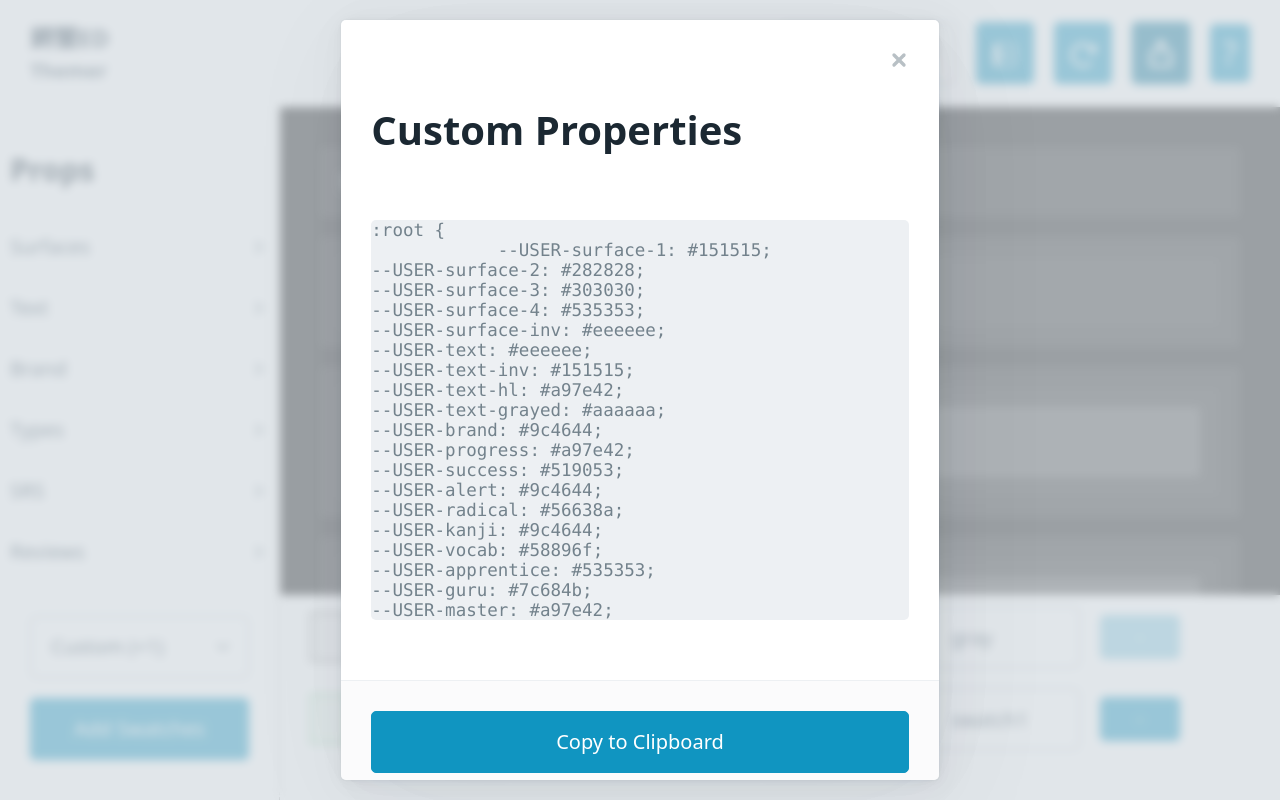
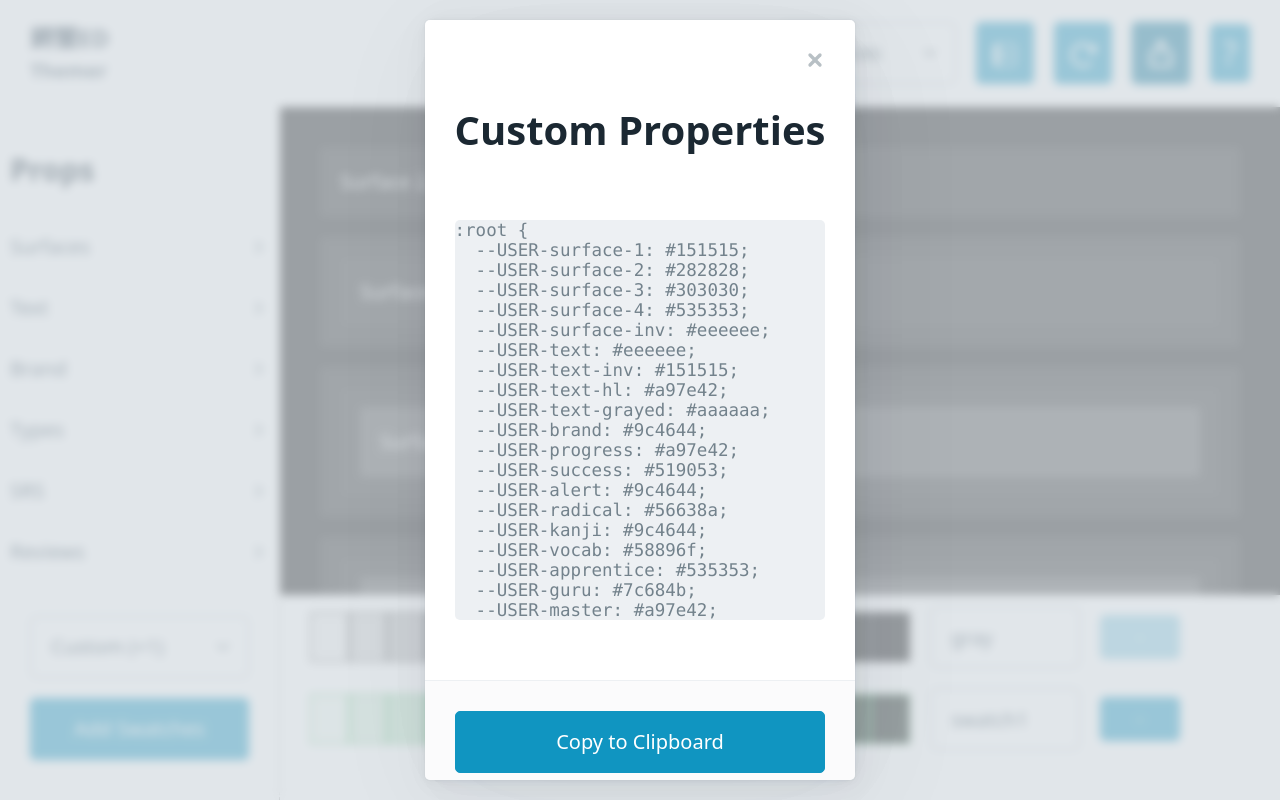
Before and after one commit to wrex/ed-themer, a SvelteKit app: page / in a window 1280 px wide. Both pictures are taken after a click on the button 1161 px from the left and 52 px from the top of the page. Built offline with nearby package versions, Linux system fonts and the light colour scheme.

Commit message:
back to functions for CSS generation

```diff
--- a/src/components/MainNav.svelte
+++ b/src/components/MainNav.svelte
@@ -6,7 +6,6 @@
 		sidebarExpanded,
 		modal,
 		userCSS,
-		paletteCSS,
 		swatches
 	} from '$lib/stores.js';
 	import ExportIcon from '../icons/ExportIcon.svelte';
@@ -71,9 +70,26 @@
 		return CSS;
 	};
 
+	/**
+	 * genUserCSS - generate custom props for each USER property
+	 */
+	const genUserCSS = () => {
+		let CSS = '';
+		allPropNames.forEach((name) => {
+			const thisEntry = `--USER-${name}`;
+			const refVal = $userProps.clrRef[thisEntry];
+			const clrVal = $userProps.clr[thisEntry];
+			if (refVal === 'Custom') {
+				CSS += `  ${thisEntry}: ${clrVal}; \r\n`;
+			} else {
+				CSS += `  ${thisEntry}: var(${refVal}); \r\n`;
+			}
+		});
+		return CSS;
+	};
+
 	const toggleStylesheet = () => {
-		console.log('in toggle');
-		$paletteCSS = genPaletteCSS($swatches);
+		$userCSS = genUserCSS() + `\r\n  /* palette colors */\r\n` + genPaletteCSS($swatches);
 		$modal.userStyles = !$modal.userStyles;
 	};
 </script>
@@ -121,19 +137,7 @@
 		>
 		<h1>Custom Properties</h1>
 		<!-- prettier-ignore -->
-		<pre class="textBox">
-:root &lbrace;
-			{#each allPropNames as name}
-				{#if $userProps.clrRef[`--USER-${name}`] === 'Custom'}
-	--USER-{name}: {$userProps.clr[`--USER-${name}`]};<br />
-				{:else}
-	--USER-{name}: var({$userProps.clrRef[`--USER-${name}`]});
-				{/if}
-			{/each}
-/* * * * * * * * * * * * * * * * * * * * * * * * */
-{$paletteCSS}
-&rbrace;
-		</pre>
+		<pre class="textBox">{`:root {\r\n${$userCSS}}`}</pre>
 		<footer>
 			<button data-target="stylesheet" on:click={userToClipboard}> Copy to Clipboard </button>
 		</footer>
--- a/src/lib/stores.js
+++ b/src/lib/stores.js
@@ -93,6 +93,5 @@ export const swatches = writable([
 ]);
 
 export const userCSS = writable('');
-export const paletteCSS = writable('');
 
 export const colorScheme = writable('custom');
```
Lines whose indentation alone changed are shown as unchanged.
